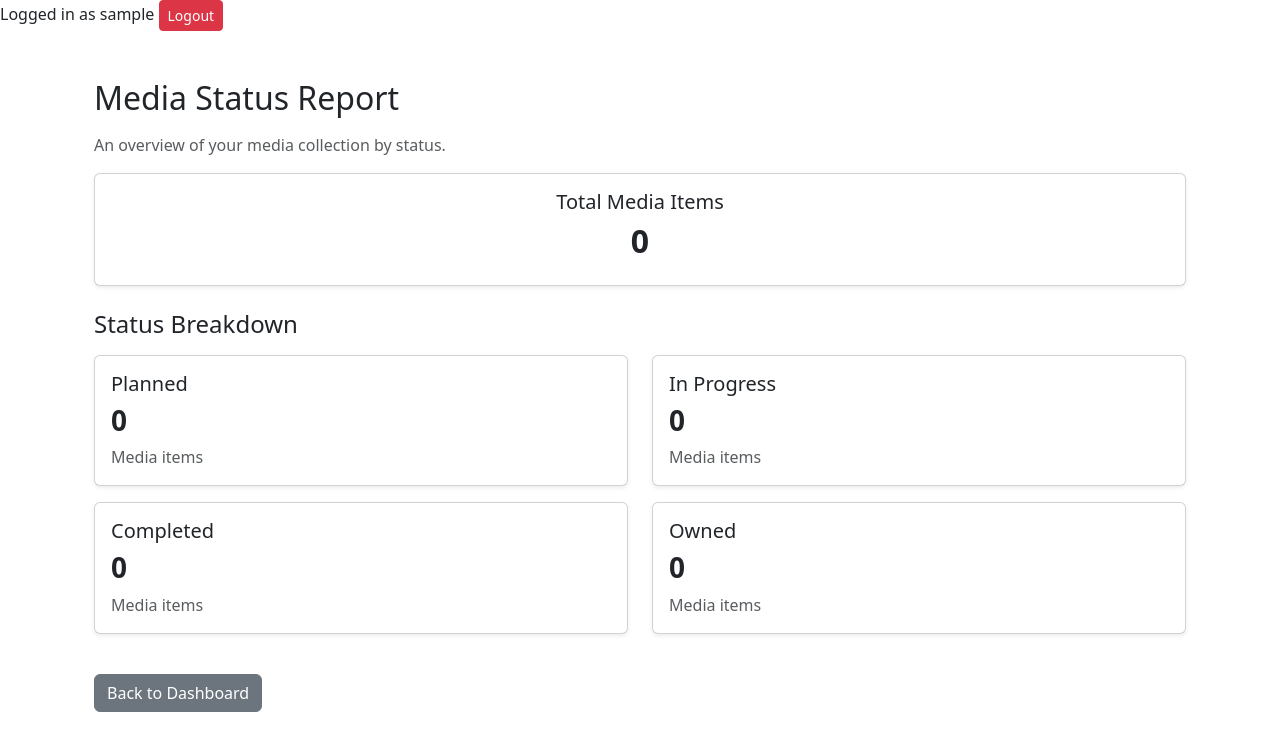
After one commit to colton44-dotcom/mediacollectiontracker, a Django app: page /status-report/ in a window 1280 px wide. The commit adds this page. Shown: the top 751 px of the page. Run offline with Django 5.2, Linux system fonts and the light colour scheme; the visitor is signed in with stand-in values (Sample User, id 1); data that the repository does not hold is empty; parts of the project's set-up code (start-up, migrations or seed data) failed here and were passed over.

Commit message:
Sprint 5: Add media status report

```diff
--- /dev/null
+++ b/media/templates/media/status_report.html
@@ -0,0 +1,45 @@
+
+{% extends 'base.html' %}
+
+{% block content %}
+<div class="container mt-4 mb-5">
+    <h2 class="mb-3">Media Status Report</h2>
+    <p class="text-muted">
+        An overview of your media collection by status.
+    </p>
+
+    <div class="card shadow-sm mb-4">
+        <div class="card-body text-center">
+            <h5>Total Media Items</h5>
+            <h2 class="fw-bold">{{ total_media }}</h2>
+        </div>
+    </div>
+
+    <h4 class="mb-3">Status Breakdown</h4>
+
+    <div class="row">
+        {% for status in status_counts %}
+        <div class="col-md-6 mb-3">
+            <div class="card shadow-sm h-100">
+                <div class="card-body">
+                    <h5>{{ status.name }}</h5>
+                    <h3 class="fw-bold">
+                        {{ status.count }}
+                    </h3>
+                    <p class="text-muted mb-0">
+                        Media items
+                    </p>
+                </div>
+            </div>
+        </div>
+        {% endfor %}
+    </div>
+
+    <div class="mt-4">
+        <a href="{% url 'dashboard' %}"
+           class="btn btn-secondary">
+            Back to Dashboard
+        </a>
+    </div>
+</div>
+{% endblock %}
--- a/media/urls.py
+++ b/media/urls.py
@@ -6,4 +6,5 @@ urlpatterns = [
     path('add-media/', views.add_media, name='add_media'),
     path('edit-media/<int:media_id>/', views.edit_media, name='edit_media'),
     path('delete-media/<int:media_id>/', views.delete_media, name='delete_media'),
+    path('status-report/', views.media_status_report, name='media_status_report'),
 ]
--- a/media/views.py
+++ b/media/views.py
@@ -55,3 +55,23 @@ def delete_media(request, media_id):
     return render(request, 'media/delete_media.html', {
         'media': media
     })
+
+
+@login_required
+def media_status_report(request):
+    media_items = Media.objects.filter(user=request.user)
+
+    status_counts = [
+        {
+            'name': label,
+            'count': media_items.filter(status=value).count()
+        }
+        for value, label in Media.STATUS_CHOICES
+    ]
+
+    context = {
+        'status_counts': status_counts,
+        'total_media': media_items.count(),
+    }
+
+    return render(request, 'media/status_report.html', context)
```
Also changed, not shown: accounts/templates/accounts/dashboard.html (+16 -3 lines).
